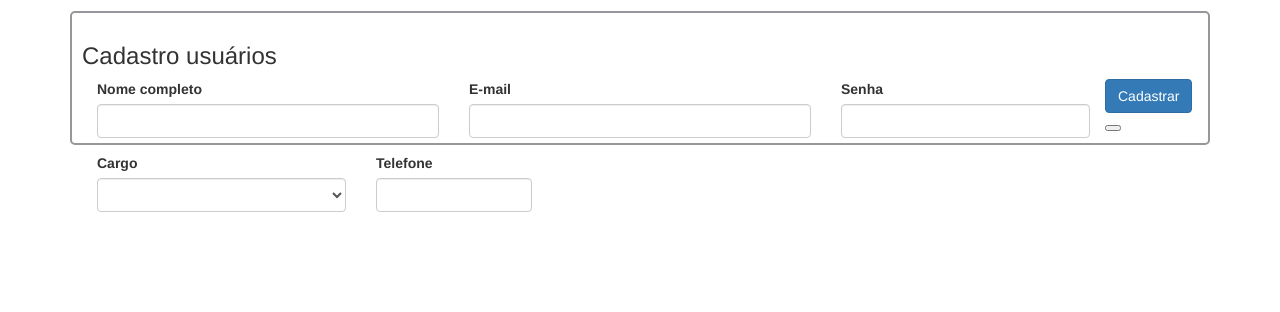
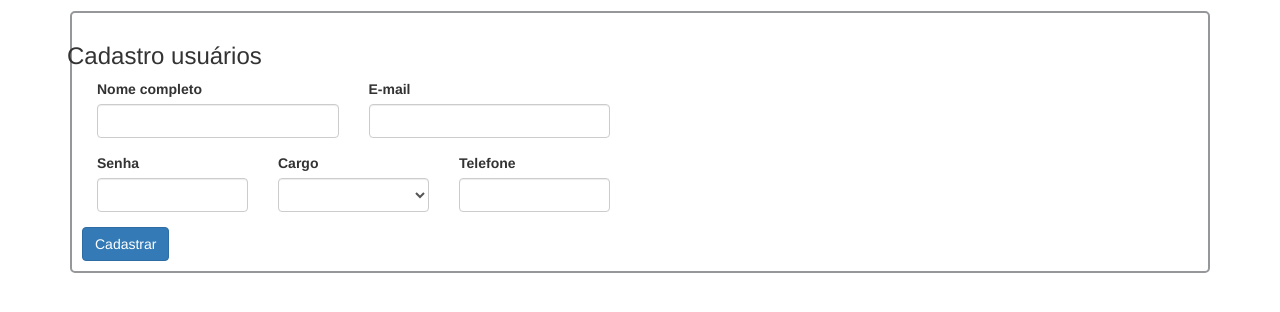
Before and after one commit to ViniciusTei/Gattini, an Electron app: page src/cadastro_usuarios/cadastroUser.html in a window 1280 px wide. Shown: the part 94-406 px from the top of the page. Drawn offline with nearby package versions, Linux system fonts and the light colour scheme; files whose address does not match are found by name.

Commit message:
Criado formulário de cadástro do usuário

```diff
--- a/css/estilo.css
+++ b/css/estilo.css
@@ -58,3 +58,8 @@ body {
   border: 2px solid rgb(150, 151, 154);
   border-radius: 5px;
 }
+
+.borda {
+  border: 1px solid rgb(47, 70, 190);
+
+}
--- a/src/cadastro_usuarios/cadastroUser.html
+++ b/src/cadastro_usuarios/cadastroUser.html
@@ -31,29 +31,32 @@
         </div>
     </div>
 
-    <div class="container">
+    <div class="container ">
       <div class="margin-box">
-        <div class="">
+
+        <div class="row justify-content-center">
           <h3>Cadastro usuários</h3>
         </div>
-        <div class="">
+
+        <div class="row justify-content-center">
+          <div class="col-md-6">
             <form class="" action="" method="post">
               <div class="form-row">
-              <div class="form-group col-md-4">
+                <div class="form-group col-md-6">
                   <label for="inputNome">Nome completo</label>
                   <input type="text" class="form-control" id="inputNome">
                 </div>
-              <div class="form-group col-md-4">
+                <div class="form-group col-md-6">
                   <label for="inputeEmail">E-mail</label>
                   <input type="text" class="form-control" id="inputeEmail">
                 </div>
               </div>
               <div class="form-row">
-              <div class="form-group col-md-3">
+                <div class="form-group col-md-4">
                   <label for="inputSenha">Senha</label>
                   <input type="password" class="form-control" id="inputSenha">
                 </div>
-              <div class="form-group col-md-3">
+                <div class="form-group col-md-4">
                   <label for="selectCargo">Cargo</label>
                   <select class="form-control" id="selectCargo">
                     <option></option>
@@ -62,7 +65,7 @@
                     <option>Estagiário</option>
                   </select>
                 </div>
-              <div class="form-group col-md-2">
+                <div class="form-group col-md-4">
                   <label for="inputTel">Telefone</label>
                   <input type="text" class="form-control" id="inputTel">
                 </div>
@@ -70,7 +73,7 @@
               <button type="submit" id="btnCadastrarUser" class="btn btn-primary">Cadastrar</button>
             </form>
           </div>
-        <button type="button" name="button"></button>
+        </div>
       </div>
     </div>
 
```
Lines whose indentation alone changed are shown as unchanged.
